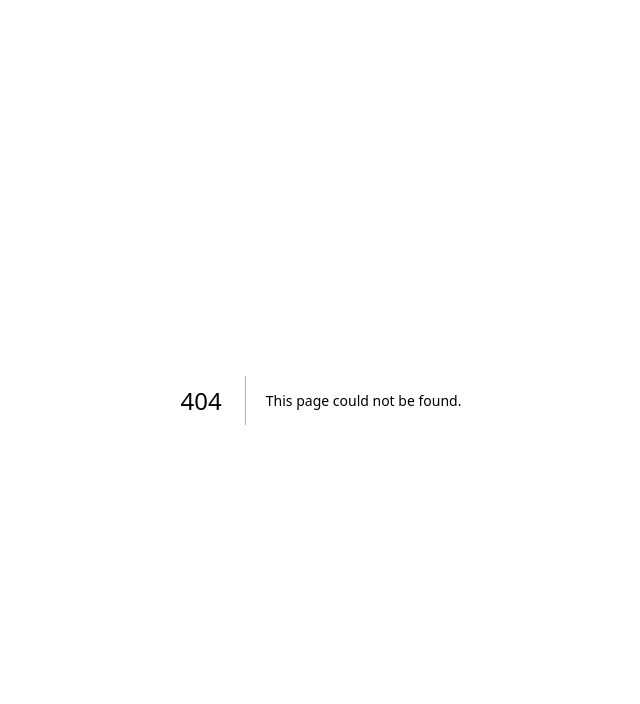
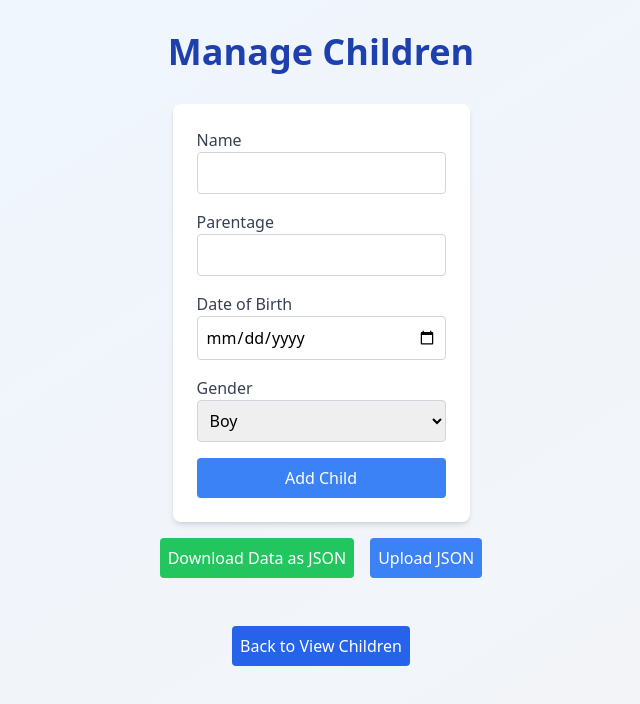
Before and after one commit to Sahil19x/child-growth-tracker, a Next.js app: page /manage in a window 1280 px wide. Before the commit this address had no page. Shown: the top 704 px of the page, without its empty margins (319-959 px from the left). Built offline with nearby package versions, Linux system fonts and the light colour scheme.

Commit message:
Create manage.tsx

```diff
--- /dev/null
+++ b/pages/manage.tsx
@@ -0,0 +1,66 @@
+import React, { useState, useEffect } from 'react';
+import ChildForm from '../components/ChildForm';
+import UploadDownload from '../components/UploadDownload';
+import Link from 'next/link';
+
+interface Child {
+  name: string;
+  parentage: string;
+  dob: string;
+  gender: 'boy' | 'girl';
+}
+
+const Manage: React.FC = () => {
+  const [children, setChildren] = useState<Child[]>([]);
+
+  useEffect(() => {
+    const storedChildren = localStorage.getItem('children');
+    if (storedChildren) {
+      setChildren(JSON.parse(storedChildren));
+    }
+  }, []);
+
+  useEffect(() => {
+    localStorage.setItem('children', JSON.stringify(children));
+  }, [children]);
+
+  const addChild = (child: Child) => {
+    setChildren([...children, child]);
+  };
+
+  const handleDownload = () => {
+    const dataStr = JSON.stringify(children);
+    const dataUri = 'data:application/json;charset=utf-8,' + encodeURIComponent(dataStr);
+    const exportFileDefaultName = 'children.json';
+
+    const linkElement = document.createElement('a');
+    linkElement.setAttribute('href', dataUri);
+    linkElement.setAttribute('download', exportFileDefaultName);
+    linkElement.click();
+  };
+
+  const handleUpload = (event: React.ChangeEvent<HTMLInputElement>) => {
+    const file = event.target.files?.[0];
+    if (file) {
+      const reader = new FileReader();
+      reader.onload = (e) => {
+        const text = e.target?.result as string;
+        setChildren(JSON.parse(text));
+      };
+      reader.readAsText(file);
+    }
+  };
+
+  return (
+    <div className="min-h-screen bg-gradient-to-br from-blue-50 to-gray-100 p-4 sm:p-6 md:p-8 flex flex-col items-center">
+      <h1 className="text-3xl sm:text-4xl font-bold text-center mb-8 text-blue-800">Manage Children</h1>
+      <ChildForm onAddChild={addChild} />
+      <UploadDownload onUpload={handleUpload} onDownload={handleDownload} />
+      <Link href="/" className="mt-8 bg-blue-600 hover:bg-blue-700 text-white p-2 rounded font-medium">
+        Back to View Children
+      </Link>
+    </div>
+  );
+};
+
+export default Manage;
```
